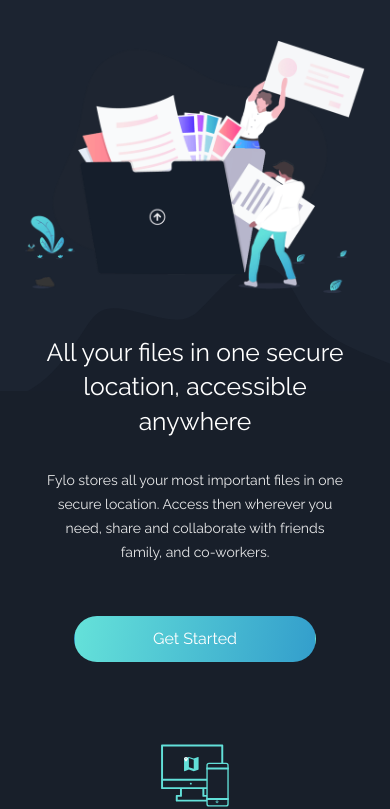
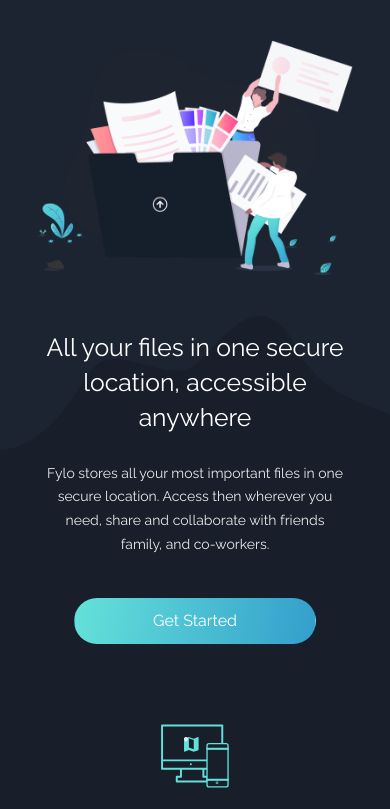
Before and after one commit to DMitte/Fylo, a plain HTML site: page index.html in a window 390 px wide. Shown: the part 60-869 px from the top of the page. Drawn offline with nearby package versions, Linux system fonts and the light colour scheme.

Commit message:
solucion de errores en el diseño mobile, y completamente terminado

```diff
--- /dev/null
+++ b/css/style-responsive.css
@@ -0,0 +1,6 @@
+/*Tablets*/
+@media (min-width: 768px){
+    .header-body .textos h2{
+        top: -200%;
+    }
+}
--- a/css/style.css
+++ b/css/style.css
@@ -2,7 +2,11 @@
 
 header{
     background: hsl(217, 28%, 15%);
-
+    background-image: url("../img/bg-curvy-mobile.svg");
+    background-repeat: no-repeat;
+    background-position: bottom;
+    background-size: 100%;
+    padding-bottom: 5%;
 }
 .navbar-brand img{
     width: 100px;
@@ -14,34 +18,35 @@ header{
     font-size: 13px;
     opacity: .9;
 }
-.header-body{
-    background-image: url("../img/bg-curvy-mobile.svg");
-    background-repeat: no-repeat;
-    background-position: 0px 50%;
-    background-size: 100%;
-}
-.header-body img{
+.header-imagen img{
     margin-top: 15px;
     width: 100%;
     padding: 20px 25px;
+}
+.header-imagen h2{
+    font-family: 'Raleway', sans-serif;
+    color: white;
+    text-align: center;
+    padding:  0 20px;
+    font-weight: 400;
+    line-height: 140%;
+    margin-top: 10%;
+}
+.header-body{
+    height: 189px;
 }
 .header-body .textos{
     position: relative;
     font-family: 'Raleway', sans-serif;
     color: white;
     text-align: center;
-    margin-top: 20%;
-    padding:  10px 25px;
+    padding:  0 25px;
     background-color: hsl(218, 28%, 13%);
 }
-.header-body .textos h2{
-    margin-top: -65px;
-    font-weight: 400;
-    line-height: 140%;
-}
+
 
 .header-body .textos p{
-    margin-top: 30px;
+
     padding: 0 20px;
     font-size: 14px;
     line-height: 170%;
--- a/index.html
+++ b/index.html
@@ -10,6 +10,7 @@
     <link rel="stylesheet" href="https://use.fontawesome.com/releases/v5.8.1/css/all.css" integrity="sha384-50oBUHEmvpQ+1lW4y57PTFmhCaXp0ML5d60M1M7uH2+nqUivzIebhndOJK28anvf" crossorigin="anonymous">
 
     <link rel="stylesheet" href="css/style.css">
+    <link rel="stylesheet" href="css/style-responsive.css">
 </head>
 <body>
 <header>
@@ -28,23 +29,30 @@
             </ul>
     </nav>
 
+    <div class="container">
+        <div class="row">
+            <div class="header-imagen col-12 text-center">
+                <img  src="img/illustration-intro.png" alt="Intro">
+                <h2>All your files in one secure location,
+                    accessible anywhere</h2>
+            </div>
+        </div>
+    </div>
+
+</header>
+
+<main>
     <div class="header-body">
-        <img  src="img/illustration-intro.png" alt="Intro">
         <div class="textos">
-            <h2>All your files in one secure location,
-                accessible anywhere</h2>
             <p>Fylo stores all your most important files in
-            one secure location. Access then wherever
-            you need, share and collaborate with friends
-            family, and co-workers.</p>
+                one secure location. Access then wherever
+                you need, share and collaborate with friends
+                family, and co-workers.</p>
         </div>
         <div class="boton d-flex justify-content-center">
             <a href="#" class="btn text-white">Get Started</a>
         </div>
     </div>
-</header>
-
-<main>
     <section id="features">
         <div class="container">
             <div class="row">
```
